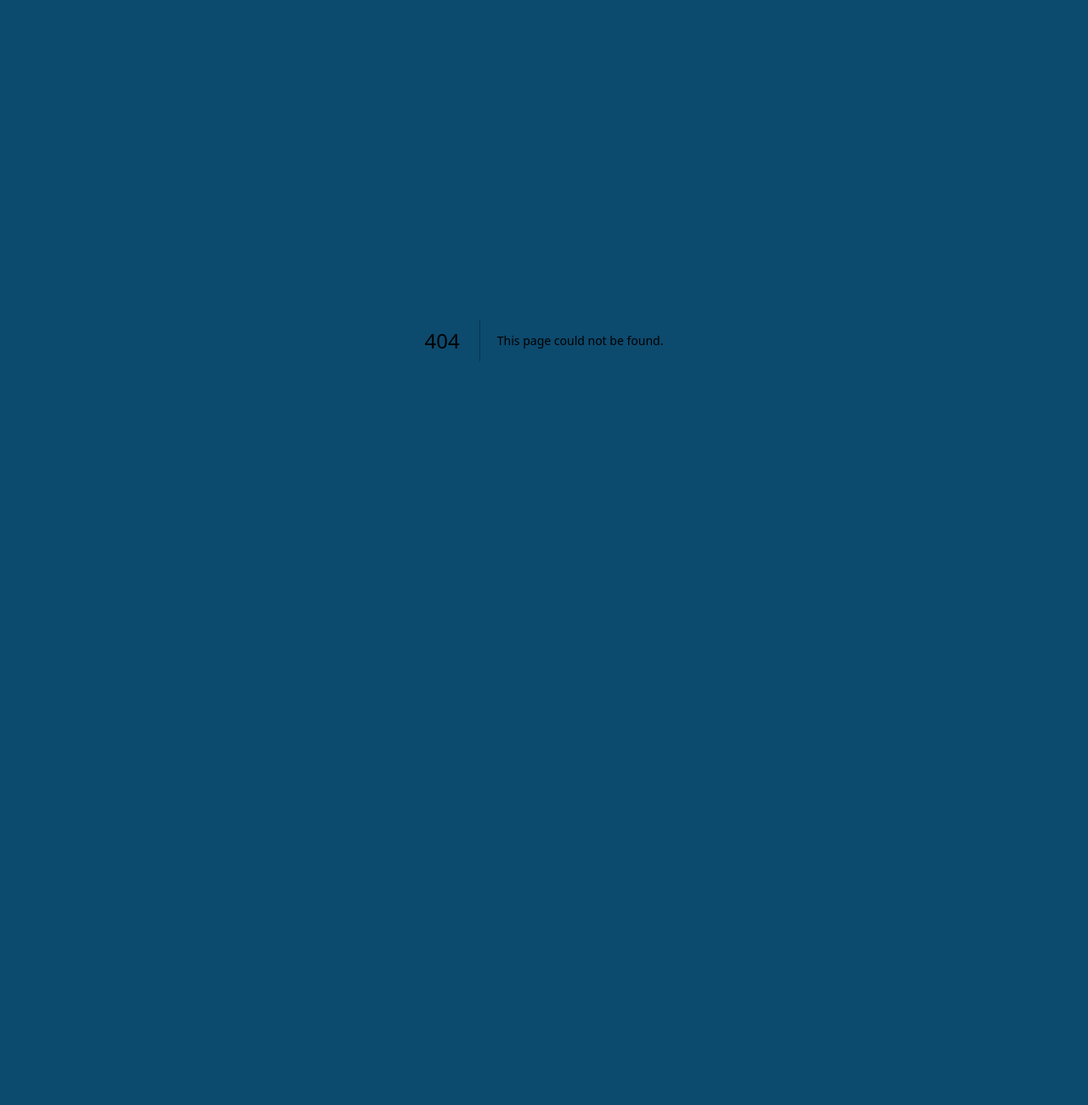
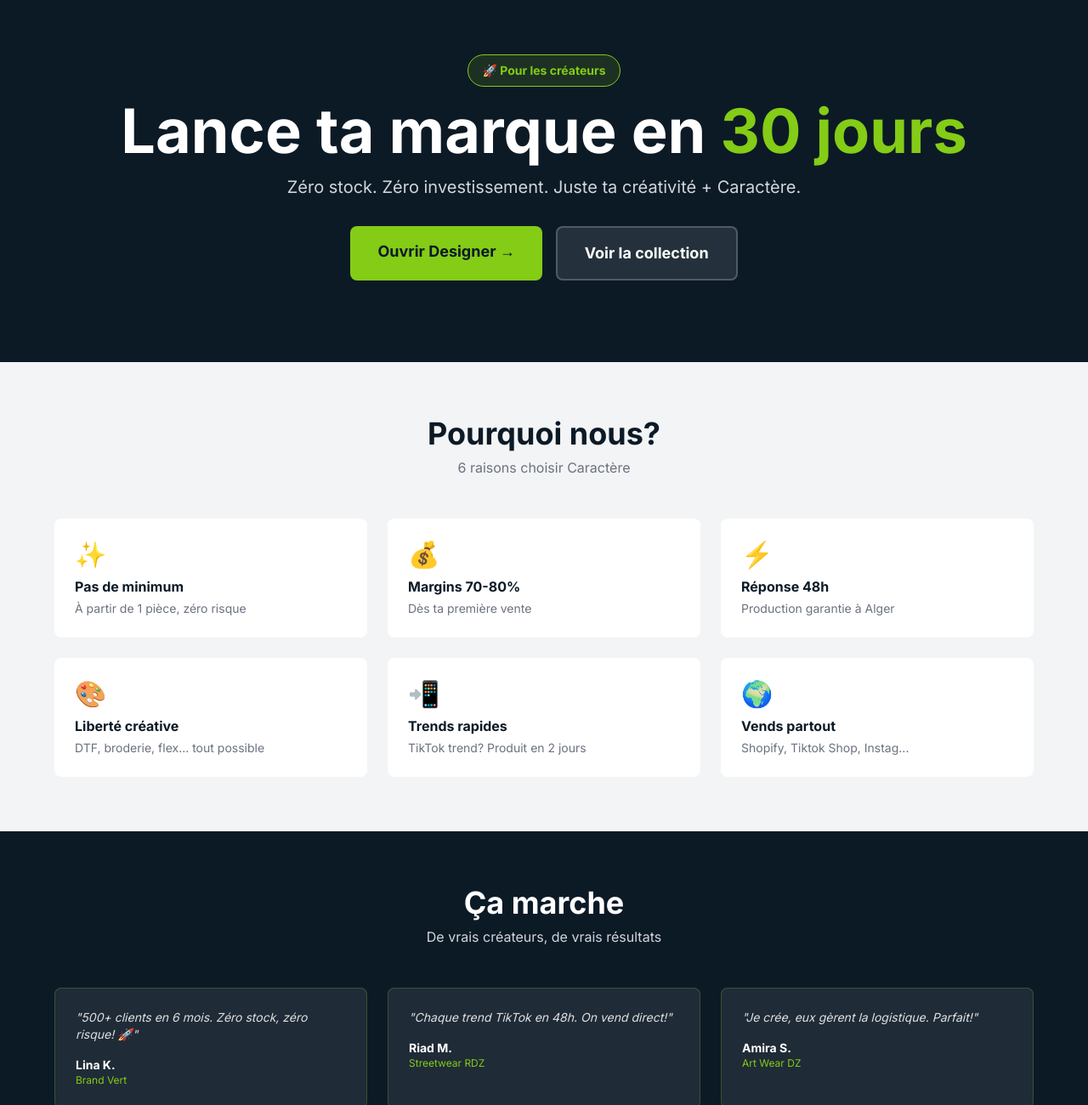
Before and after one commit to yakoumobi-sys/caractere.store, a Next.js app: page /particuliers in a window 1280 px wide. Before the commit this address had no page. Shown: the top 1300 px of the page at 85% size. Before the commit the page ends 800 px from the top, so only its background shows below. Built offline with nearby package versions, Linux system fonts and the light colour scheme.

Commit message:
Create page.tsx

```diff
--- /dev/null
+++ b/app/particuliers/page.tsx
@@ -0,0 +1,200 @@
+'use client'
+
+import { useState, useEffect, useRef } from 'react'
+import Link from 'next/link'
+
+const PALETTE = { black: '#0C1A26', white: '#FFFFFF', grayLight: '#F3F4F6', grayMed: '#E5E7EB', grayDark: '#6B7280', lime: '#84CC16', blue: '#0C4A6E' }
+
+function useFadeIn(delay = 0) {
+  const ref = useRef<HTMLDivElement>(null)
+  useEffect(() => {
+    const el = ref.current
+    if (!el) return
+    el.style.opacity = '0'; el.style.transform = 'translateY(20px)'
+    el.style.transition = `opacity 0.6s ease ${delay}ms, transform 0.6s ease ${delay}ms`
+    const obs = new IntersectionObserver(([e]) => { if (e.isIntersecting) { el.style.opacity = '1'; el.style.transform = 'translateY(0)' } }, { threshold: 0.1 })
+    obs.observe(el)
+    return () => obs.disconnect()
+  }, [delay])
+  return ref
+}
+
+function HeroParticuliers() {
+  const ref = useFadeIn(0)
+  return (
+    <section className="relative w-full pt-16 pb-24 px-6" style={{ background: PALETTE.black, color: PALETTE.white }}>
+      <div className="max-w-6xl mx-auto relative">
+        <div ref={ref} className="text-center">
+          <span className="inline-block px-4 py-2 rounded-full text-sm font-bold mb-4" style={{ background: `${PALETTE.lime}20`, color: PALETTE.lime, border: `1px solid ${PALETTE.lime}` }}>🚀 Pour les créateurs</span>
+          <h1 className="text-6xl md:text-7xl font-black leading-tight mb-4 max-w-5xl mx-auto">Lance ta marque en <span style={{ color: PALETTE.lime }}>30 jours</span></h1>
+          <p className="text-lg md:text-xl max-w-2xl mx-auto mb-8" style={{ color: '#D1D5DB' }}>Zéro stock. Zéro investissement. Juste ta créativité + Caractère.</p>
+
+          <div className="flex flex-col sm:flex-row gap-4 justify-center">
+            <Link href="/designer" className="px-8 py-4 rounded-lg text-lg font-bold transition-all hover:scale-105 inline-block" style={{ background: PALETTE.lime, color: PALETTE.black }}>
+              Ouvrir Designer →
+            </Link>
+            <Link href="/collection" className="px-8 py-4 rounded-lg text-lg font-bold transition-all inline-block" style={{ background: 'rgba(255,255,255,0.1)', color: PALETTE.white, border: `2px solid rgba(255,255,255,0.2)` }}>
+              Voir la collection
+            </Link>
+          </div>
+        </div>
+      </div>
+    </section>
+  )
+}
+
+function WhyForCreators() {
+  const ref = useFadeIn()
+  return (
+    <section className="py-16 px-6" style={{ background: PALETTE.grayLight }}>
+      <div className="max-w-6xl mx-auto">
+        <div ref={ref} className="text-center mb-12">
+          <h2 className="text-4xl font-black mb-2" style={{ color: PALETTE.black }}>Pourquoi nous?</h2>
+          <p style={{ color: PALETTE.grayDark }}>6 raisons choisir Caractère</p>
+        </div>
+
+        <div className="grid grid-cols-1 md:grid-cols-3 gap-6">
+          {[
+            { icon: '✨', title: 'Pas de minimum', desc: 'À partir de 1 pièce, zéro risque' },
+            { icon: '💰', title: 'Margins 70-80%', desc: 'Dès ta première vente' },
+            { icon: '⚡', title: 'Réponse 48h', desc: 'Production garantie à Alger' },
+            { icon: '🎨', title: 'Liberté créative', desc: 'DTF, broderie, flex... tout possible' },
+            { icon: '📲', title: 'Trends rapides', desc: 'TikTok trend? Produit en 2 jours' },
+            { icon: '🌍', title: 'Vends partout', desc: 'Shopify, Tiktok Shop, Instag...' },
+          ].map((r, i) => (
+            <div key={i} className="p-6 rounded-lg" style={{ background: PALETTE.white }}>
+              <p className="text-3xl mb-2">{r.icon}</p>
+              <p className="font-bold mb-1" style={{ color: PALETTE.black }}>{r.title}</p>
+              <p className="text-sm" style={{ color: PALETTE.grayDark }}>{r.desc}</p>
+            </div>
+          ))}
+        </div>
+      </div>
+    </section>
+  )
+}
+
+function CustomerStories() {
+  const ref = useFadeIn()
+  return (
+    <section className="py-16 px-6" style={{ background: PALETTE.black, color: PALETTE.white }}>
+      <div className="max-w-6xl mx-auto">
+        <div ref={ref} className="mb-12 text-center">
+          <h2 className="text-4xl font-black mb-2">Ça marche</h2>
+          <p style={{ color: '#D1D5DB' }}>De vrais créateurs, de vrais résultats</p>
+        </div>
+
+        <div className="grid grid-cols-1 md:grid-cols-3 gap-6">
+          {[
+            { name: 'Lina K.', brand: 'Brand Vert', story: '500+ clients en 6 mois. Zéro stock, zéro risque! 🚀' },
+            { name: 'Riad M.', brand: 'Streetwear RDZ', story: 'Chaque trend TikTok en 48h. On vend direct!' },
+            { name: 'Amira S.', brand: 'Art Wear DZ', story: 'Je crée, eux gèrent la logistique. Parfait!' },
+          ].map((s, i) => (
+            <div key={i} className="p-6 rounded-lg" style={{ background: 'rgba(255,255,255,0.08)', border: `1px solid ${PALETTE.lime}40` }}>
+              <p className="text-sm italic mb-4" style={{ color: '#E0E0E0' }}>"{s.story}"</p>
+              <p className="font-bold text-sm">{s.name}</p>
+              <p style={{ color: PALETTE.lime }} className="text-xs">{s.brand}</p>
+            </div>
+          ))}
+        </div>
+      </div>
+    </section>
+  )
+}
+
+function Pricing() {
+  const ref = useFadeIn()
+  return (
+    <section className="py-16 px-6" style={{ background: PALETTE.grayLight }}>
+      <div className="max-w-6xl mx-auto">
+        <div ref={ref} className="mb-12 text-center">
+          <h2 className="text-4xl font-black mb-2" style={{ color: PALETTE.black }}>Tarifs</h2>
+          <p style={{ color: PALETTE.grayDark }}>À partir de 1 pièce</p>
+        </div>
+
+        <div className="grid grid-cols-1 md:grid-cols-3 gap-6 max-w-4xl mx-auto">
+          <div className="p-6 rounded-lg" style={{ background: PALETTE.white }}>
+            <p className="font-bold mb-1" style={{ color: PALETTE.black }}>DTF Simple</p>
+            <p className="text-3xl font-black mb-4" style={{ color: PALETTE.black }}>1 950 <span className="text-lg">DA</span></p>
+            <Link href="/designer" className="w-full block py-2 rounded text-center font-bold text-sm" style={{ background: PALETTE.lime, color: PALETTE.black }}>Démarrer →</Link>
+          </div>
+
+          <div className="p-6 rounded-lg" style={{ background: PALETTE.black, color: PALETTE.white, border: `2px solid ${PALETTE.lime}` }}>
+            <p className="font-bold mb-1">DTF Full Color</p>
+            <p className="text-3xl font-black mb-4" style={{ color: PALETTE.lime }}>2 450 <span className="text-lg">DA</span></p>
+            <Link href="/designer" className="w-full block py-2 rounded text-center font-bold text-sm" style={{ background: PALETTE.lime, color: PALETTE.black }}>Démarrer →</Link>
+          </div>
+
+          <div className="p-6 rounded-lg" style={{ background: PALETTE.white }}>
+            <p className="font-bold mb-1" style={{ color: PALETTE.black }}>Broderie Premium</p>
+            <p className="text-3xl font-black mb-4" style={{ color: PALETTE.black }}>3 950 <span className="text-lg">DA</span></p>
+            <button className="w-full py-2 rounded text-sm font-bold border-2" style={{ borderColor: PALETTE.lime, color: PALETTE.lime }}>Infos →</button>
+          </div>
+        </div>
+      </div>
+    </section>
+  )
+}
+
+function Process() {
+  const ref = useFadeIn()
+  return (
+    <section className="py-16 px-6" style={{ background: PALETTE.white }}>
+      <div className="max-w-6xl mx-auto">
+        <div ref={ref} className="mb-12 text-center">
+          <h2 className="text-4xl font-black mb-2" style={{ color: PALETTE.black }}>4 étapes</h2>
+          <p style={{ color: PALETTE.grayDark }}>De l\'idée à ta main</p>
+        </div>
+
+        <div className="grid grid-cols-1 md:grid-cols-4 gap-4 text-center">
+          {[
+            { emoji: '🎨', title: 'Design' },
+            { emoji: '📦', title: 'Choix pièce' },
+            { emoji: '✅', title: 'Valide' },
+            { emoji: '🚚', title: 'Reçois' },
+          ].map((s, i) => (
+            <div key={i}>
+              <p className="text-4xl mb-2">{s.emoji}</p>
+              <p className="font-bold text-sm" style={{ color: PALETTE.black }}>{s.title}</p>
+              {i < 3 && <p className="text-xl mt-2" style={{ color: PALETTE.lime }}>↓</p>}
+            </div>
+          ))}
+        </div>
+      </div>
+    </section>
+  )
+}
+
+function FinalCTA() {
+  const ref = useFadeIn()
+  return (
+    <section className="py-24 px-6" style={{ background: `linear-gradient(135deg, ${PALETTE.black} 0%, ${PALETTE.blue} 100%)`, color: PALETTE.white }}>
+      <div className="max-w-4xl mx-auto text-center" ref={ref}>
+        <h2 className="text-5xl md:text-6xl font-black mb-4">T'es prêt?</h2>
+        <p className="text-lg mb-8" style={{ color: '#D1D5DB' }}>Commence maintenant. Zéro risque.</p>
+
+        <div className="flex flex-col sm:flex-row gap-4 justify-center">
+          <Link href="/designer" className="px-8 py-4 rounded-lg font-bold transition-all hover:scale-105 inline-block" style={{ background: PALETTE.lime, color: PALETTE.black }}>
+            Ouvrir Designer →
+          </Link>
+          <a href="https://wa.me/213557440522" className="px-8 py-4 rounded-lg font-bold transition-all hover:scale-105 inline-block" style={{ background: 'rgba(255,255,255,0.1)', color: PALETTE.white, border: `2px solid rgba(255,255,255,0.3)` }}>
+            💬 WhatsApp
+          </a>
+        </div>
+      </div>
+    </section>
+  )
+}
+
+export default function PageParticuliers() {
+  return (
+    <main>
+      <HeroParticuliers />
+      <WhyForCreators />
+      <CustomerStories />
+      <Pricing />
+      <Process />
+      <FinalCTA />
+    </main>
+  )
+}
```
